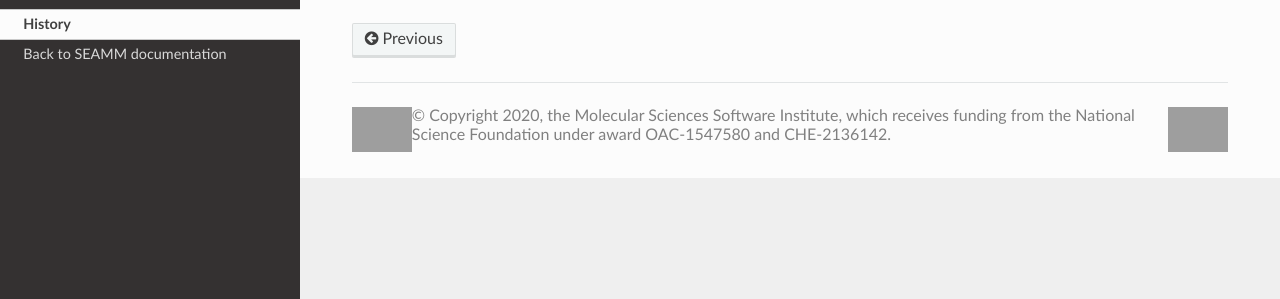
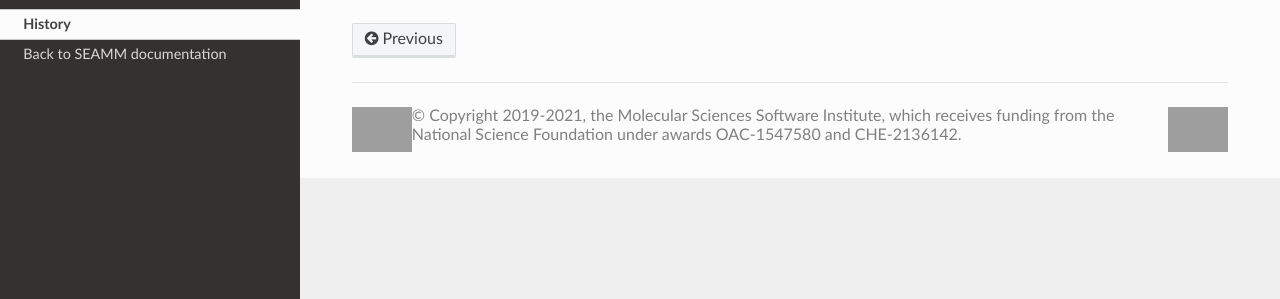
Before and after one commit to molssi-seamm/system_step, a Sphinx documentation site: the page built from docs/history.rst, in a window 1280 px wide. Shown: the part 241-540 px from the top of the page. Built offline with Sphinx 7.4.7 and the Read the Docs theme 2.0.0, drawn with Linux system fonts in a browser that asks for light colours; pages that are not in the unit, such as notebooks, are missing from menus; part of the change alters nothing that is shown; grey boxes are pictures that could not be loaded.

Commit message:
Updated code coverage in GHA and standardized grant acknowledgment.

```diff
--- a/docs/_templates/footer.html
+++ b/docs/_templates/footer.html
@@ -9,8 +9,8 @@
     </a>
   </div>
   <div class="column">
-    &copy; Copyright 2020, the Molecular Sciences Software Institute,
-    which receives funding from the National Science Foundation under award OAC-1547580
+    &copy; Copyright 2019-2021, the Molecular Sciences Software Institute,
+    which receives funding from the National Science Foundation under awards OAC-1547580
     and CHE-2136142.
   </div>
   <div class="column_right">
--- /dev/null
+++ b/docs/_templates/layout.html
@@ -0,0 +1,20 @@
+{% extends "!layout.html" %}
+
+{% block scripts %}
+<!-- Google Tag Manager -->
+<script>(function(w,d,s,l,i){w[l]=w[l]||[];w[l].push({'gtm.start':
+new Date().getTime(),event:'gtm.js'});var f=d.getElementsByTagName(s)[0],
+j=d.createElement(s),dl=l!='dataLayer'?'&l='+l:'';j.async=true;j.src=
+'https://www.googletagmanager.com/gtm.js?id='+i+dl;f.parentNode.insertBefore(j,f);
+})(window,document,'script','dataLayer','GTM-PQXXTJ2');</script>
+<!-- End Google Tag Manager -->
+{{ super() }}
+{% endblock %}
+
+{% block extrabody %}
+<!-- Google Tag Manager (noscript) -->
+<noscript><iframe src="https://www.googletagmanager.com/ns.html?id=GTM-PQXXTJ2"
+height="0" width="0" style="display:none;visibility:hidden"></iframe></noscript>
+<!-- End Google Tag Manager (noscript) -->
+{{ super() }}
+{% endblock %}
```
Also changed, not shown: 3 other files.
